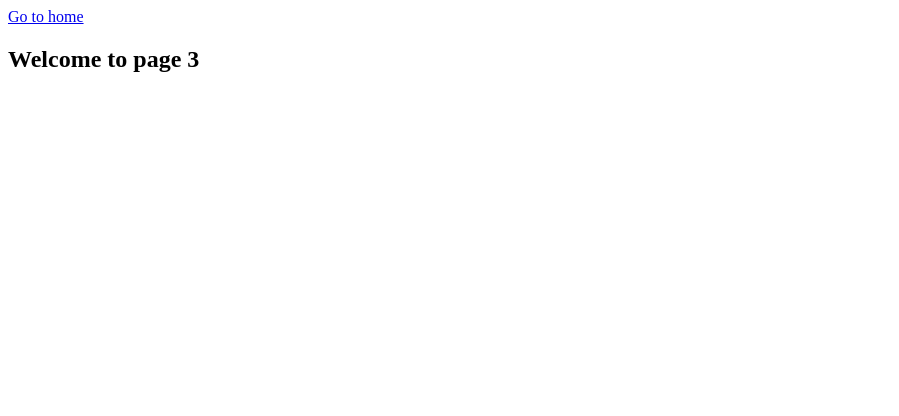
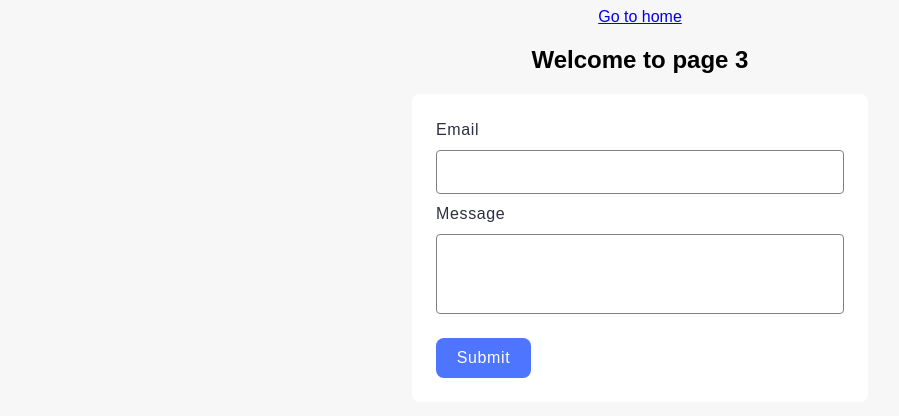
Before and after one commit to SerhiiShevchenkoGRV/goit-js-hw-09, a website built with Vite: page src/2-form.html in a window 1280 px wide. Shown: the whole page, without its empty margins (0-899 px from the left). Built offline with nearby package versions, Linux system fonts and the light colour scheme.

Commit message:
add form script

```diff
--- a/src/2-form.html
+++ b/src/2-form.html
@@ -11,6 +11,17 @@
     <section>
       <a href="./index.html">Go to home</a>
       <h1>Welcome to page 3</h1>
+      <form class="feedback-form" autocomplete="off">
+        <label>
+          Email
+          <input type="email" name="email" autofocus />
+        </label>
+        <label>
+          Message
+          <textarea name="message" rows="8"></textarea>
+        </label>
+        <button type="submit" class="form-btn">Submit</button>
+      </form>
     </section>
     <script type="module" src="./js/2-form.js"></script>
   </body>
--- a/src/css/2-form.css
+++ b/src/css/2-form.css
@@ -0,0 +1,119 @@
+body {
+  background-color: #f7f7f7;
+}
+section {
+  font-family: 'Montserrat', sans-serif;
+  display: flex;
+  flex-direction: column;
+  justify-content: center;
+  align-items: center;
+}
+
+.feedback-form {
+  background-color: #fff;
+  display: flex;
+  flex-direction: column;
+  padding: 24px;
+  width: 408px;
+  gap: 8px;
+  border-radius: 8px;
+}
+
+label {
+  display: flex;
+  flex-direction: column;
+  gap: 8px;
+
+  font-weight: 400;
+  font-size: 16px;
+  line-height: 1.5;
+  letter-spacing: 0.04em;
+  color: #2e2f42;
+}
+
+input {
+  border: 1px solid #808080;
+  border-radius: 4px;
+  max-width: 100%;
+  height: 40px;
+  padding-left: 16px;
+  padding-right: 16px;
+
+  font-weight: 400;
+  font-size: 16px;
+  line-height: 1.5;
+  letter-spacing: 0.04em;
+  color: #2e2f42;
+}
+
+input:hover {
+  border: 1px solid #000;
+  outline: none;
+}
+
+input:focus {
+  border: 1px solid #808080;
+  outline: none;
+}
+
+textarea {
+  border: 1px solid #808080;
+  border-radius: 4px;
+  max-width: 100%;
+  max-height: 80px;
+  margin-bottom: 16px;
+  resize: none;
+
+  padding: 8px 16px;
+
+  font-family: inherit;
+  font-weight: 400;
+  font-size: 16px;
+  line-height: 1.5;
+  letter-spacing: 0.04em;
+  color: #2e2f42;
+  box-sizing: border-box;
+}
+
+textarea:hover {
+  border: 1px solid #000;
+  border-radius: 4px;
+  outline: none;
+}
+
+textarea:focus {
+  border: 1px solid #808080;
+  outline: none;
+}
+
+.form-btn {
+  display: flex;
+  align-items: center;
+  justify-content: center;
+  flex-direction: row;
+  gap: 10px;
+  border-radius: 8px;
+  border: none;
+  padding: 8px 16px;
+  width: 95px;
+  height: 40px;
+  background: #4e75ff;
+
+  font-family: 'Montserrat', sans-serif;
+  font-weight: 500;
+  font-size: 16px;
+  line-height: 1.5;
+  letter-spacing: 0.04em;
+  color: #fff;
+
+  transition: transform 0.2s, box-shadow 0.2s;
+}
+
+.form-btn:hover {
+  background-color: #6c8cff;
+  cursor: pointer;
+}
+
+.form-btn:active {
+  transform: scale(0.95);
+}
--- a/src/js/2-form.js
+++ b/src/js/2-form.js
@@ -1 +1,36 @@
-console.log('Form');
+const formData = { email: '', message: '' };
+const form = document.querySelector('.feedback-form');
+const localStorageKey = 'feedback-form-state';
+
+const savedData = JSON.parse(localStorage.getItem(localStorageKey)) || {};
+if (savedData.email || savedData.message) {
+  formData.email = savedData.email || '';
+  formData.message = savedData.message || '';
+
+  form.elements.email.value = formData.email;
+  form.elements.message.value = formData.message;
+}
+
+form.addEventListener('input', event => {
+  const { name, value } = event.target;
+  if (name === 'email' || name === 'message') {
+    formData[name] = value.trim();
+    localStorage.setItem(localStorageKey, JSON.stringify(formData));
+  }
+});
+
+form.addEventListener('submit', event => {
+  event.preventDefault();
+
+  if (!formData.email || !formData.message) {
+    alert('Fill please all fields');
+    return;
+  }
+
+  console.log(formData);
+
+  localStorage.removeItem(localStorageKey);
+  form.reset();
+  formData.email = '';
+  formData.message = '';
+});
```
